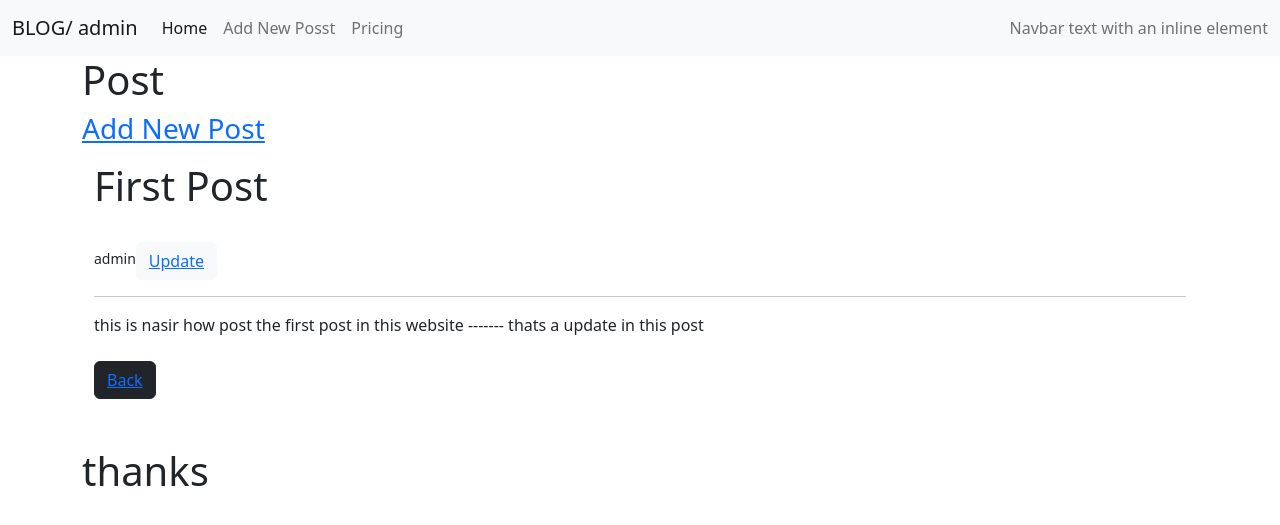
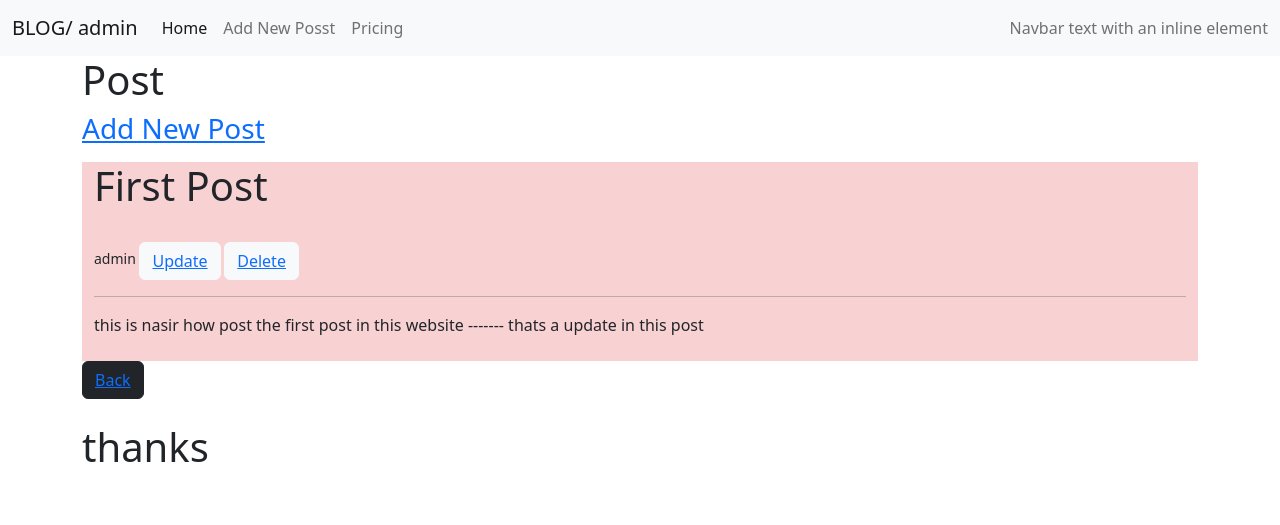
Before and after one commit to Nasir-gaayte/simple_bolog, a Django app: page /deteil/1/ in a window 1280 px wide. Shown: the top 525 px of the page. Run offline with Django 4.2, Linux system fonts and the light colour scheme; data comes from the database, SQL or seed files in the repository; both versions use the stored data as it was after the commit; some libraries are stand-ins or nearby versions.

Commit message:
add + deletel views

```diff
--- a/theblog/templates/theblog/deteil.html
+++ b/theblog/templates/theblog/deteil.html
@@ -1,16 +1,19 @@
 {% extends "theblog/home.html" %}
 {% block content %}
-<div class="container">
+<div style="background-color: rgb(248, 210, 210);" class="container">
     <h1><span>{{post.title}}</span></h1><br>
-    <small>{{post.author}}<button type="button" class="btn btn-light"><a href="{% url 'update_post' post.pk %}">Update</a></button></small>
+    <small>{{post.author}}
+        <button type="button" class="btn btn-light"><a href="{% url 'update_post' post.pk %}">Update</a></button>
+        <button type="button" class="btn btn-light"><a href="{% url 'delete_post' post.pk %}">Delete</a></button>
+    </small>
     <hr>
     <span>{{post.body}}</span>
 
     <br>
     <br>
-    <button type="button" class="btn btn-dark"><a href="{% url 'home' %}">Back</a></button>
 
 </div>
+<button type="button" class="btn btn-dark"><a href="{% url 'home' %}">Back</a></button>
 <br><br>
 <h1>thanks</h1>
 
--- a/theblog/templates/theblog/home.html
+++ b/theblog/templates/theblog/home.html
@@ -43,7 +43,11 @@
             <h3><a href="{% url 'add_post' %}">Add New Post</a></h3>
             <ul>
                 {% for post in object_list%}
-                 <li><a href="{% url 'deteil' post.pk %}">{{post.title}}</a>- by: {{post.author}} --  <small> <button type="button" class="btn btn-light"><a href="{% url 'update_post' post.pk %}">Update</a></button></small><br>
+                 <li><a href="{% url 'deteil' post.pk %}">{{post.title}}</a>- by: {{post.author}} --
+                    <small>
+                         <button type="button" class="btn btn-light"><a href="{% url 'update_post' post.pk %}">Update</a></button>
+                        <button type="button" class="btn btn-light"><a href="{% url 'delete_post' post.pk %}">Delete</a></button>
+                    </small><br>
                     {{post.body}}</li><hr><br>
                     {% endfor %}
              </ul>
--- a/theblog/urls.py
+++ b/theblog/urls.py
@@ -6,4 +6,5 @@ urlpatterns = [
     path('deteil/<int:pk>/',views.Detail.as_view(),name='deteil'),
     path('add_post/',views.add_post,name='add_post'),
     path('update_post/<int:pk>/',views.UpdatePostView.as_view(),name='update_post'),
+    path('delete_post/<int:pk>',views.DeletePostView.as_view(),name='delete_post'),
 ]
--- a/theblog/views.py
+++ b/theblog/views.py
@@ -1,8 +1,9 @@
 from django.shortcuts import render, redirect
-from django.views.generic import ListView, DetailView, UpdateView
+from django.views.generic import ListView, DetailView, UpdateView, DeleteView
 from .models import Post
 from .forms import PostForm
 from django.contrib import messages
+from django.urls import reverse_lazy
 # Create your views here.
 
 
@@ -37,3 +38,11 @@ class UpdatePostView(UpdateView):
     model= Post
     template_name = 'theblog/update_post.html'
     fields = '__all__'
+
+
+
+
+class DeletePostView(DeleteView):
+    model= Post
+    template_name = 'theblog/delete_post.html'
+    success_url = reverse_lazy('home')
```
Also changed, not shown: theblog/templates/theblog/delete_post.html (added, +19 -0 lines), db.sqlite3.
